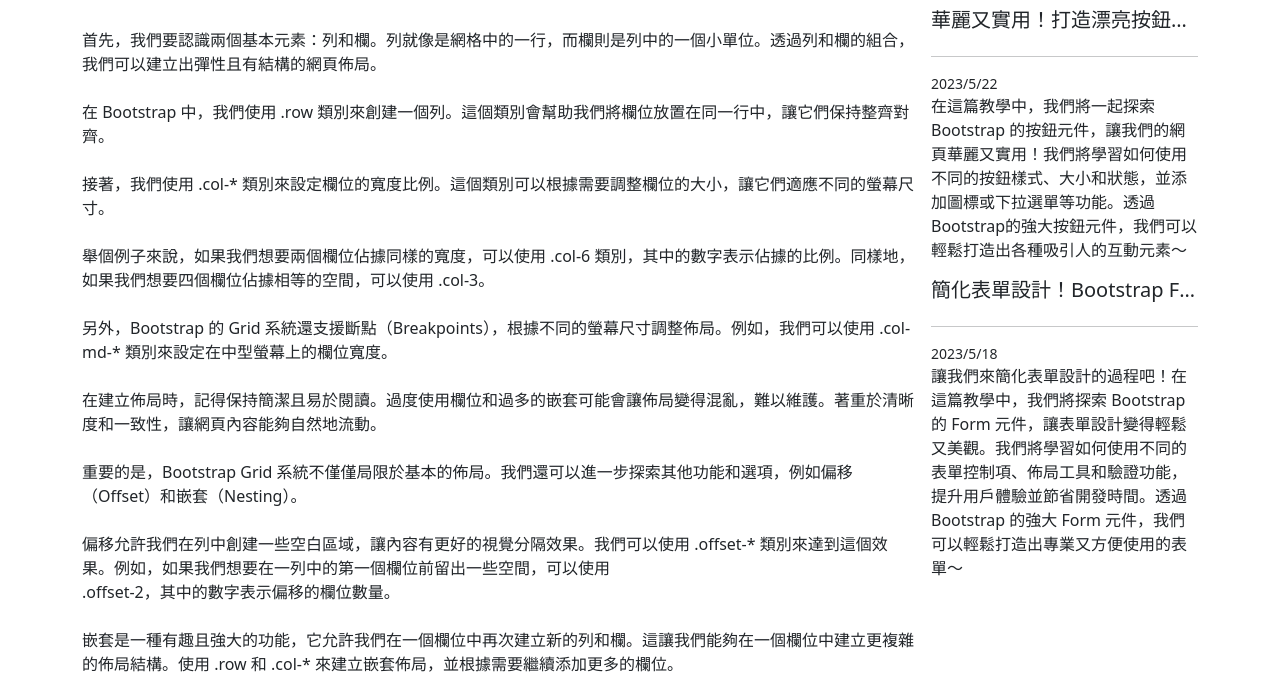
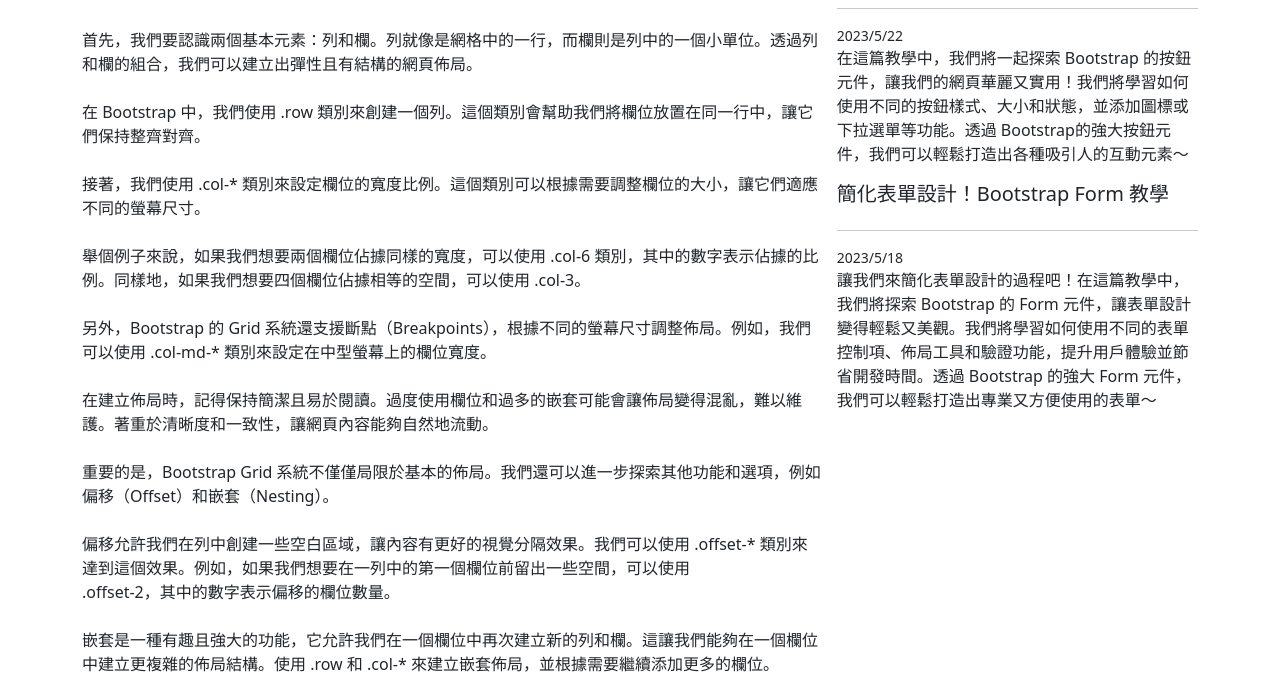
Before and after one commit to hruuuuu/fuen30-bootstrap, a plain HTML site: page index.html in a window 1280 px wide. Shown: the part 334-1012 px from the top of the page. Drawn offline with nearby package versions, Linux system fonts and the light colour scheme.

Commit message:
新增所有文章

```diff
--- a/index.html
+++ b/index.html
@@ -29,7 +29,7 @@
 <body>
   <div class="container">
     <div class="row g-3">
-      <div class="col-12 col-md-9">
+      <div class="col-12 col-md-8">
         <div class="py-5">
           <h1 class="display-3 mb-3">Bootstrap Grid：打造網頁佈局的完美解決方案</h1>
           <div class="content">嘿，大家好！今天我們要一起探索 Bootstrap 的 Grid（網格）系統，這是設計師和開發者的秘密武器，能夠輕鬆打造出令人驚艷的網頁佈局。快跟著我們一起踏上這趟有趣的旅程吧！
@@ -69,7 +69,7 @@
           </div>
         </div>
       </div>
-      <div class="col-12 col-md-3">
+      <div class="col-12 col-md-4">
         <div class="py-5">
           <div class="vstack">
             <h5 class="text-truncate" title="加強網頁互動！Bootstrap Modal 教學">加強網頁互動！Bootstrap Modal 教學</h5>
```
